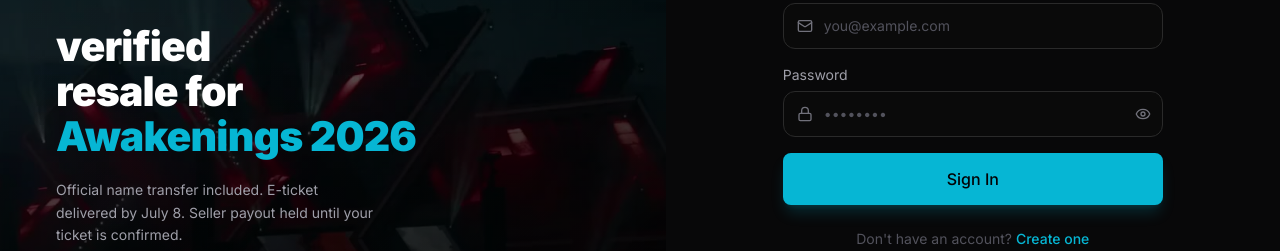
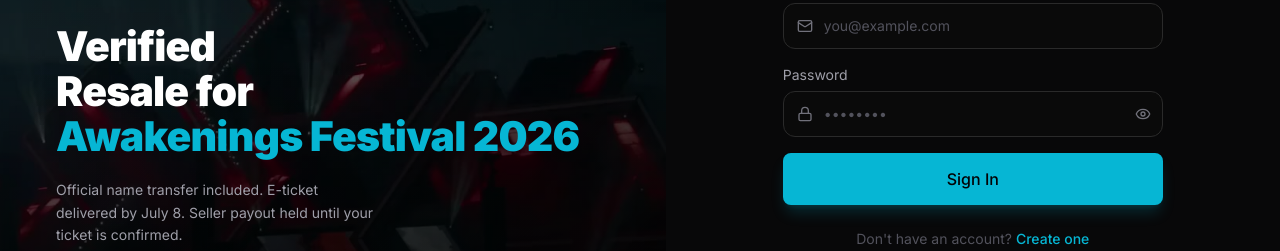
Before and after one commit to azerty223-lab/awake-reseller-front, a Next.js app: page /auth/signin in a window 1280 px wide. Shown: the part 353-604 px from the top of the page. Built offline with nearby package versions, Linux system fonts and the light colour scheme; no server answers; a web font is replaced by a local one.

Commit message:
fix: update auth panel heading to 'Verified Resale for Awakenings Festival 2026'

```diff
--- a/src/app/(auth)/auth/layout.tsx
+++ b/src/app/(auth)/auth/layout.tsx
@@ -51,9 +51,9 @@
               className="font-black text-white leading-[1.1] mb-5"
               style={{ fontSize: "clamp(2rem, 3.2vw, 2.75rem)", letterSpacing: "-0.02em" }}
             >
-              verified<br />
-              resale for<br />
-              <span className="text-[#06B6D4]">Awakenings 2026</span>
+              Verified<br />
+              Resale for<br />
+              <span className="text-[#06B6D4]">Awakenings Festival 2026</span>
             </p>
 
             <p className="text-zinc-400 text-sm leading-relaxed mb-8 max-w-xs">
```
